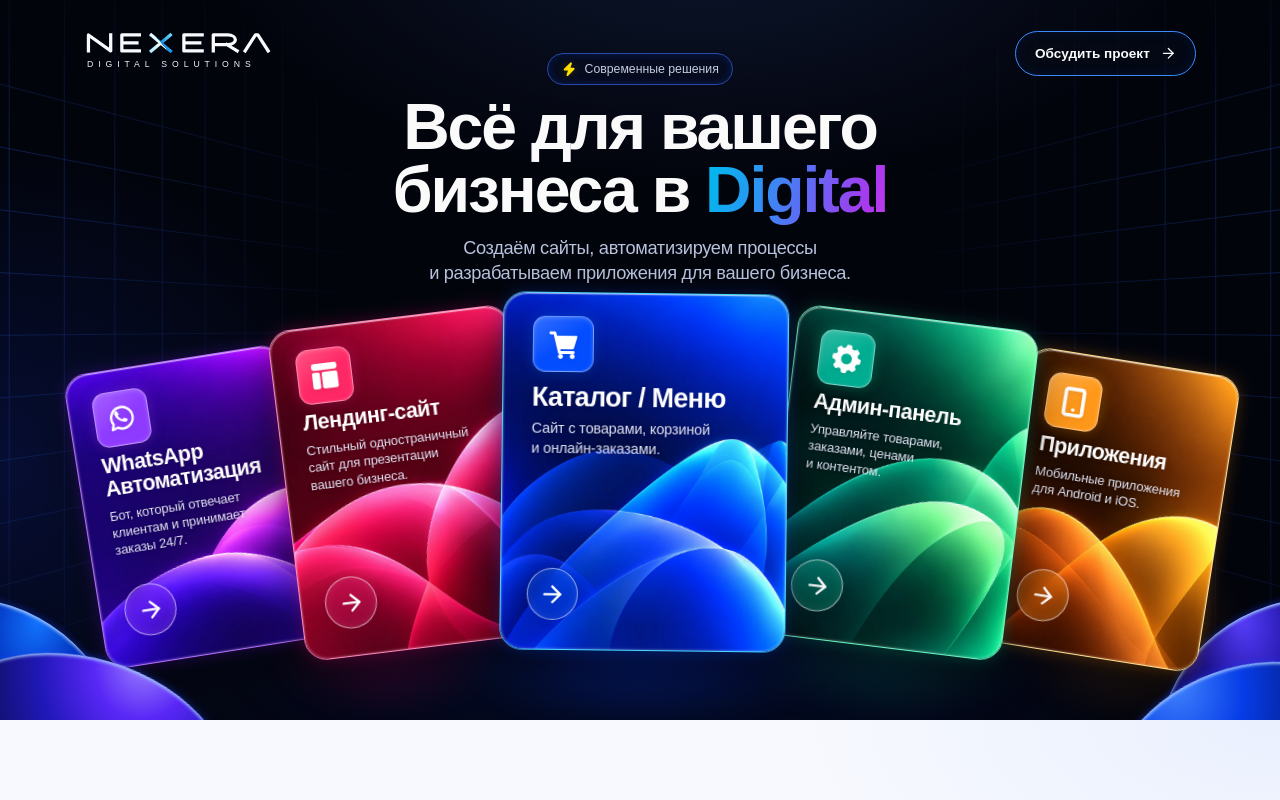
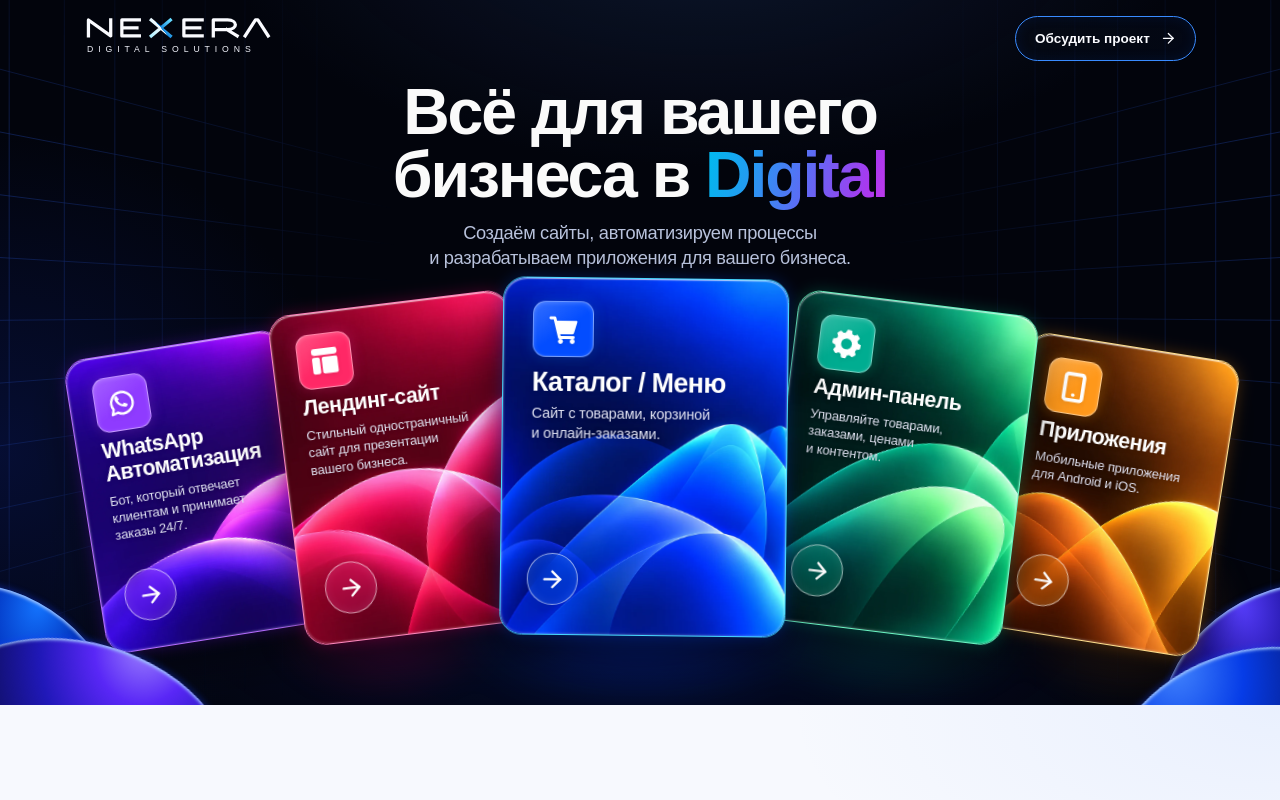
Before and after one commit to NotchKhan/NEXERA, a React (Vite) app: page / in a window 1280 px wide. Shown: the top 800 px of the page. Built offline with nearby package versions, Linux system fonts and the light colour scheme.

Commit message:
Trim hero top spacing and remove solutions badge

```diff
--- a/src/components/Hero.css
+++ b/src/components/Hero.css
@@ -24,9 +24,7 @@
 .digital-contact svg { width: 1.3cqw; height: 1.3cqw; stroke-width: 1.8; transition: transform .25s; }
 .digital-contact:hover { background: #0c2049; box-shadow: 0 0 20px #1b69ff40, inset 0 0 12px #1b69ff20; }
 .digital-contact:hover svg { transform: translateX(3px); }
-.digital-intro { position: absolute; z-index: 5; top: 7.4%; left: 15%; width: 70%; text-align: center; }
-.digital-eyebrow { display: inline-flex; align-items: center; gap: .55cqw; min-height: 2.48cqw; margin: 0 0 .82cqw; padding: .35cqw 1.05cqw; border: 1px solid #244aab; border-radius: 100px; background: #060c20b0; box-shadow: inset 0 0 .7cqw #1546e540; color: #c5cce1; font-size: .96cqw; font-weight: 400; line-height: 1.4; }
-.digital-eyebrow svg { width: 1.28cqw; height: 1.28cqw; color: #ffdf00; filter: drop-shadow(0 0 5px #ffe00030); }
+.digital-intro { position: absolute; z-index: 5; top: calc(7.4% + 3.3cqw); left: 15%; width: 70%; text-align: center; }
 .digital-hero h1 { margin: 0; color: #fafafa; font-size: 5.03cqw; font-weight: 750; line-height: .98; letter-spacing: -.032em; }
 .digital-hero h1 > span { display: block; }
 .digital-hero h1 em { font-style: normal; color: #4983ff; background: linear-gradient(105deg, #00b9ee 3%, #229cf1 26%, #5c6cf5 55%, #ab37ef 88%, #c13ce9); -webkit-background-clip: text; background-clip: text; -webkit-text-fill-color: transparent; }
@@ -78,8 +76,7 @@
 @keyframes digital-copy-enter { from { opacity: 0; transform: translateY(16px); filter: blur(5px); } to { opacity: 1; transform: translateY(0); filter: blur(0); } }
 @keyframes digital-card-unfold { from { opacity: 0; transform: translate3d(var(--entry-x), 12cqw, 0) rotate(0deg) scale(.7); } to { opacity: 1; transform: translate3d(0,0,0) rotate(var(--angle)) scale(1); } }
 @media (prefers-reduced-motion: no-preference) {
-  .digital-header, .digital-eyebrow, .digital-hero h1, .digital-description { animation: digital-copy-enter .75s cubic-bezier(.2,.7,.2,1) both; }
-  .digital-eyebrow { animation-delay: 70ms; }
+  .digital-header, .digital-hero h1, .digital-description { animation: digital-copy-enter .75s cubic-bezier(.2,.7,.2,1) both; }
   .digital-hero h1 { animation-delay: 130ms; }
   .digital-description { animation-delay: 220ms; }
   .digital-card-slot { animation: digital-card-unfold 1.15s cubic-bezier(.16,1,.3,1) var(--delay) both; }
@@ -87,6 +84,11 @@
 @media (hover: hover) and (pointer: fine) {
   .digital-card:hover { transform: translateY(-1.1cqw) scale(1.025); box-shadow: 0 0 2.1cqw color-mix(in srgb, var(--glow) 45%, transparent), 0 2cqw 4cqw #000a; }
   .digital-card:hover .digital-card-arrow { background: color-mix(in srgb, var(--accent) 70%, transparent); transform: translateX(.2cqw); }
+}
+
+/* Trim the spare top edge, preserving the reference's headline/card geometry. */
+@media (min-width: 1051px) {
+  .digital-hero { --hero-top-trim: clamp(12px, 1.172vw, 22.5px); top: calc(-1 * var(--hero-top-trim)); margin-bottom: calc(-1 * var(--hero-top-trim)); }
 }
 
 /* A readable two-column adaptation retains all five cards and their depth. */
@@ -98,8 +100,6 @@
   .digital-contact { min-height: 44px; gap: 9px; padding: 10px 15px; font-size: 12px; }
   .digital-contact svg { width: 17px; height: 17px; }
   .digital-intro { position: relative; inset: auto; width: auto; margin: 39px 20px 34px; }
-  .digital-eyebrow { min-height: 30px; gap: 7px; margin-bottom: 18px; padding: 5px 12px; font-size: 11px; }
-  .digital-eyebrow svg { width: 16px; height: 16px; }
   .digital-hero h1 { font-size: clamp(35px, 6.7vw, 50px); line-height: 1.03; letter-spacing: -.04em; }
   .digital-description { max-width: 520px; margin: 18px auto 0; font-size: 14px; line-height: 1.5; text-wrap: balance; }
   .digital-description > span { display: inline; }
--- a/src/components/Hero.jsx
+++ b/src/components/Hero.jsx
@@ -1,9 +1,8 @@
-import { ArrowRight, Smartphone, Zap } from 'lucide-react'
+import { ArrowRight, Smartphone } from 'lucide-react'
 import './Hero.css'
 
 const heroCopy = {
   ru: {
-    eyebrow: 'Современные решения',
     firstLine: 'Всё для вашего',
     secondLine: 'бизнеса в',
     description: ['Создаём сайты, автоматизируем процессы', 'и разрабатываем приложения для вашего бизнеса.'],
@@ -18,7 +17,6 @@ const heroCopy = {
     ],
   },
   kk: {
-    eyebrow: 'Заманауи шешімдер',
     firstLine: 'Бизнесіңізге қажет',
     secondLine: 'барлығы —',
     description: ['Сайттар жасаймыз, процестерді автоматтандырамыз', 'және бизнесіңізге арналған қосымшалар әзірлейміз.'],
@@ -33,7 +31,6 @@ const heroCopy = {
     ],
   },
   en: {
-    eyebrow: 'Modern solutions',
     firstLine: 'Everything for your',
     secondLine: 'business in',
     description: ['We build websites, automate processes', 'and develop applications for your business.'],
@@ -114,7 +111,6 @@ export default function Hero({ language }) {
     </header>
 
     <div className="digital-intro">
-      <p className="digital-eyebrow"><Zap aria-hidden="true" fill="currentColor" strokeWidth={0} /><span>{l.eyebrow}</span></p>
       <h1 id="hero-title"><span>{l.firstLine}</span><span>{l.secondLine}{' '}<em>Digital</em></span></h1>
       <p className="digital-description">{l.description.map(line => <span key={line}>{line}</span>)}</p>
     </div>
```
